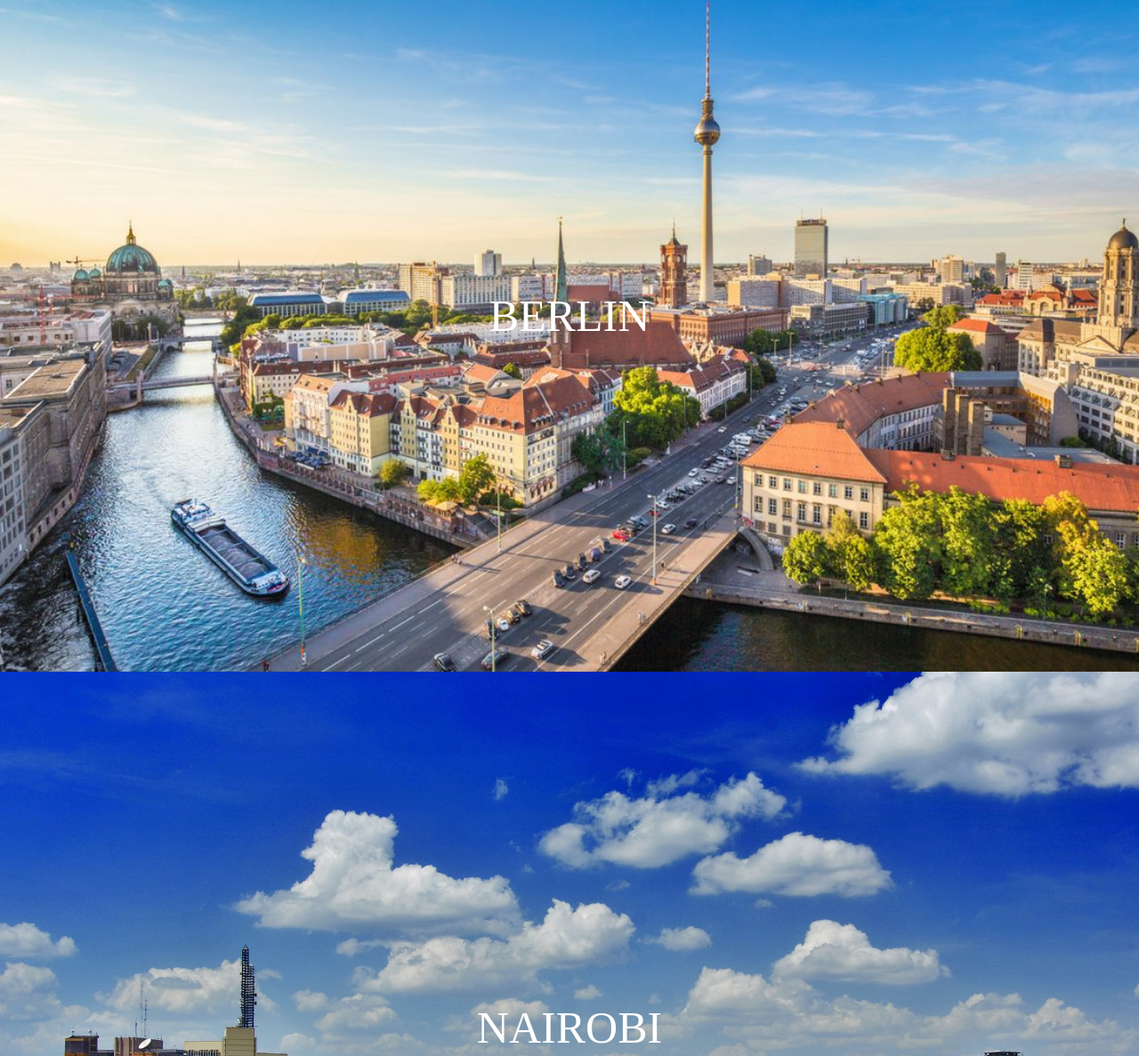
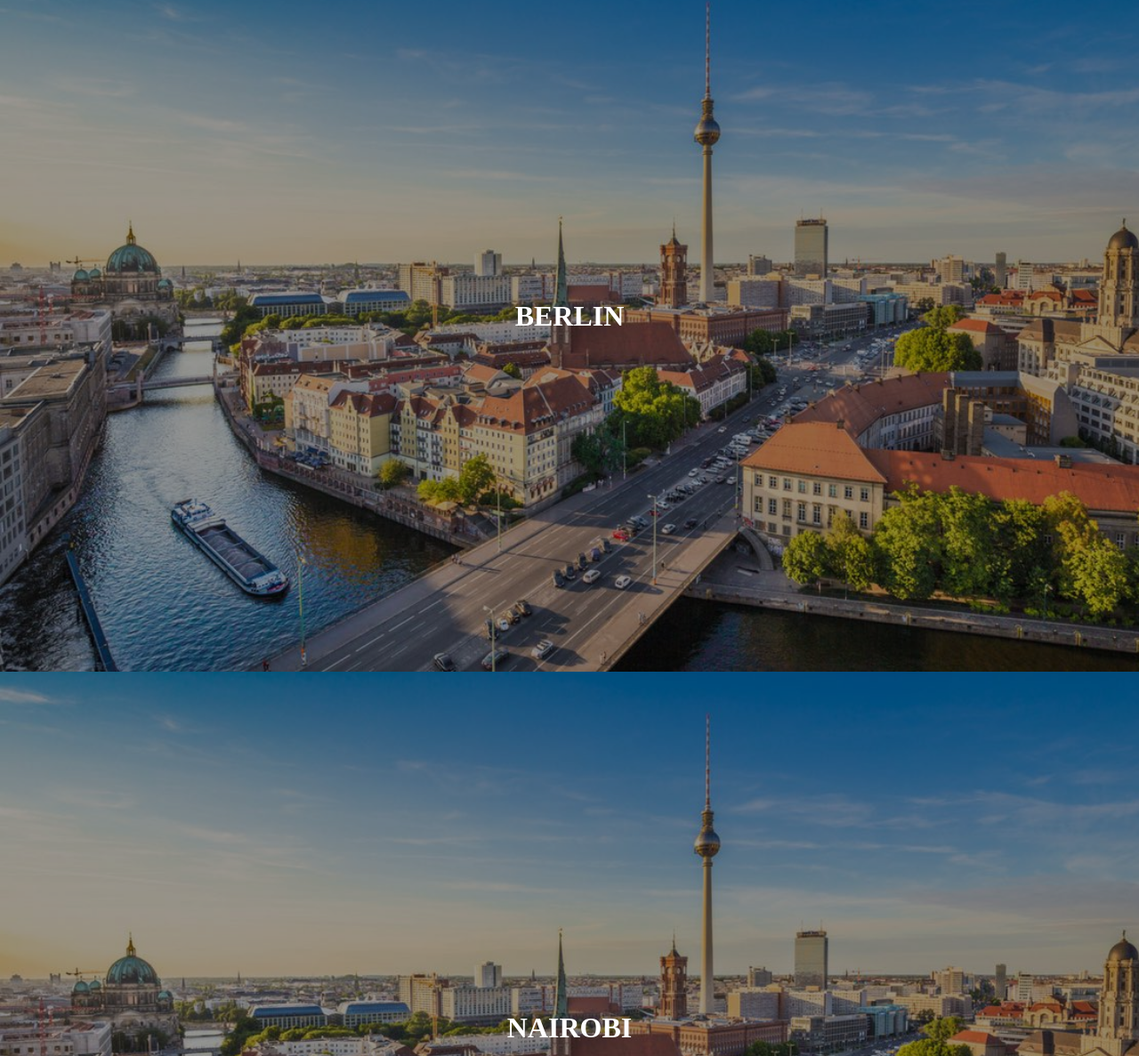
Before and after one commit to paolotrimini/htmlcss-airbnb, a plain HTML site: page index.html in a window 1280 px wide. Shown: the part 45-1232 px from the top of the page at 89% size. Drawn offline with Linux system fonts and the light colour scheme.

Commit message:
inserimento overlay

```diff
--- a/css/main.css
+++ b/css/main.css
@@ -1,5 +1,4 @@
-/* regole generali */
-
+/* REGOLE GENERALI */
 * {
   margin: 0;
   padding: 0;
@@ -7,42 +6,32 @@
 }
 
 /* body {
-
-  background-color: orange;
+  background-color: green;
 } */
 
-
-/* corpo della pagina */
-
-#berlin {
-  background-image: url("../img/berlin.jpg");
-
+#container {
+  background: url("../img/berlin.jpg");
+  background-size: cover;
+  height: 100vh;
+  position: relative;
+  /* border: 1px solid black; */
 }
 
-#nairobi {
-  background-image: url("../img/nairobi.jpg");
-}
-
-#tokyo {
-  background-image: url("../img/tokyo.jpg");
-}
-
-.city {
-  width: 100%;
-  height: 100vh;;
-  background-color: green;
-  /* border: 1px solid black; */
+#titoli {
   color: white;
-  position: relative;
-  background-size: cover;
-
-}
-
-.city-name {
   position: absolute;
   top: 50%;
   left: 50%;
   transform: translate(-50%, -50%);
-  font-size: 50px;
+}
+
+.overlay {
+  background-color: rgba(0, 0, 0, 0.4);
+  position: absolute;
+  left: 0;
+  top: 0;
+  height: 100%;
+  width: 100%;
+  z-index: 900;
 
 }
--- a/index.html
+++ b/index.html
@@ -2,41 +2,41 @@
 <html lang="en" dir="ltr">
   <head>
     <meta charset="utf-8">
-    <title>AirBnB</title>
+    <title>Air BnB</title>
     <link rel="stylesheet" href="css/main.css">
   </head>
   <body>
 
+
     <!-- city 1 -->
 
-    <div id="berlin" class="city">
-      <div class="city-name">
-        BERLIN
+      <div id="container">
+        <div class="overlay">
+          <div id="titoli">
+            <h1>BERLIN</h1>
           </div>
         </div>
-
-    <div class="layover">
-
       </div>
 
     <!-- city 2 -->
 
-    <div id="nairobi" class="city">
-      <div class="city-name">
-        NAIROBI
+    <div id="container">
+      <div class="overlay">
+        <div id="titoli">
+          <h1>NAIROBI</h1>
+        </div>
       </div>
     </div>
 
-
     <!-- city 3 -->
 
-    <div id="tokyo" class="city">
-      <div class="city-name">
-        TOKYO
+    <div id="container">
+      <div class="overlay">
+        <div id="titoli">
+          <h1>TOKYO</h1>
+        </div>
       </div>
     </div>
 
-
-
   </body>
 </html>
```
Lines whose indentation alone changed are shown as unchanged.
